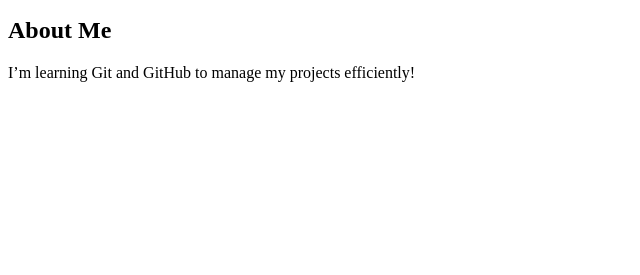
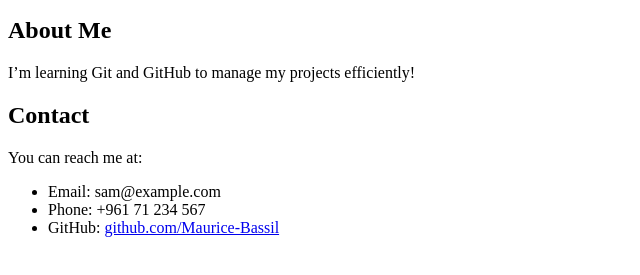
Before and after one commit to MauriceBassil/my-site, a plain HTML site: page index.html in a window 1280 px wide. Shown: the part 101-376 px from the top of the page, without its empty margins (0-640 px from the left). Drawn offline with Linux system fonts and the light colour scheme.

Commit message:
Add contact section

```diff
--- a/index.html
+++ b/index.html
@@ -7,9 +7,14 @@
   <body>
     <h1>Hi — I'm Sam</h1>
     <p>Welcome to my site.</p>
+ <h2>About Me</h2>
+    <p>I’m learning Git and GitHub to manage my projects efficiently!</p>
+<h2>Contact</h2>
+    <p>You can reach me at:</p>
+    <ul>
+      <li>Email: sam@example.com</li>
+      <li>Phone: +961 71 234 567</li>
+      <li>GitHub: <a href="https://github.com/MauriceBassil/my-site.git" target="_blank">github.com/Maurice-Bassil</a></li>
+    </ul>
   </body>
 </html>
- <h2>About Me</h2>
-    <p>I’m learning Git and GitHub to manage my projects efficiently!</p>
-  </body>
-</html>
```
